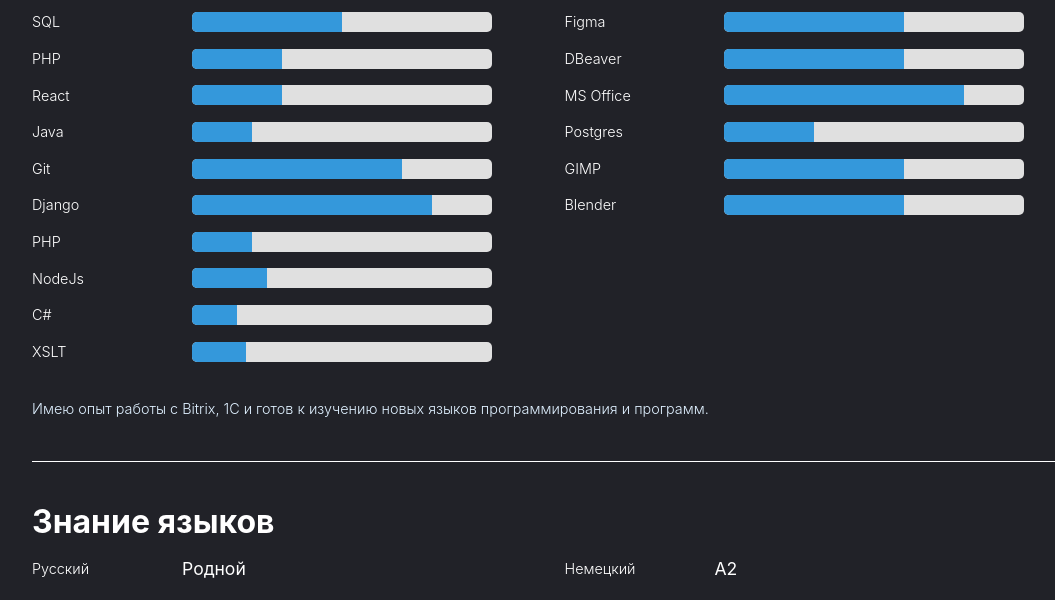
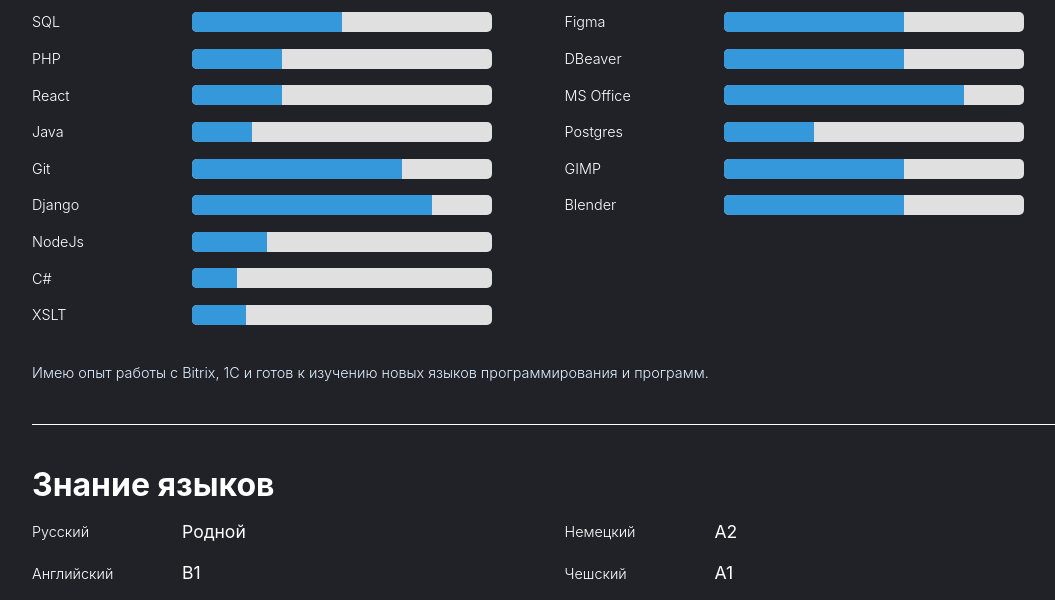
Before and after one commit to Vova045/portfolio, a Django app: page /about in a window 1280 px wide. Shown: the part 1776-2376 px from the top of the page, without its empty margins (96-1151 px from the left). Run offline with Django 3.2, Linux system fonts and the light colour scheme.

Commit message:
Update about.html

```diff
--- a/portfolio_project/templates/about.html
+++ b/portfolio_project/templates/about.html
@@ -189,12 +189,6 @@
                         </div>
                     </li>
                     <li>
-                        <span>PHP</span>
-                        <div class="stars" title="20%">
-                            <div class="stars-filled" style="width: 20%;"></div>
-                        </div>
-                    </li>
-                    <li>
                         <span>NodeJs</span>
                         <div class="stars" title="25%">
                             <div class="stars-filled" style="width: 25%;"></div>
```
